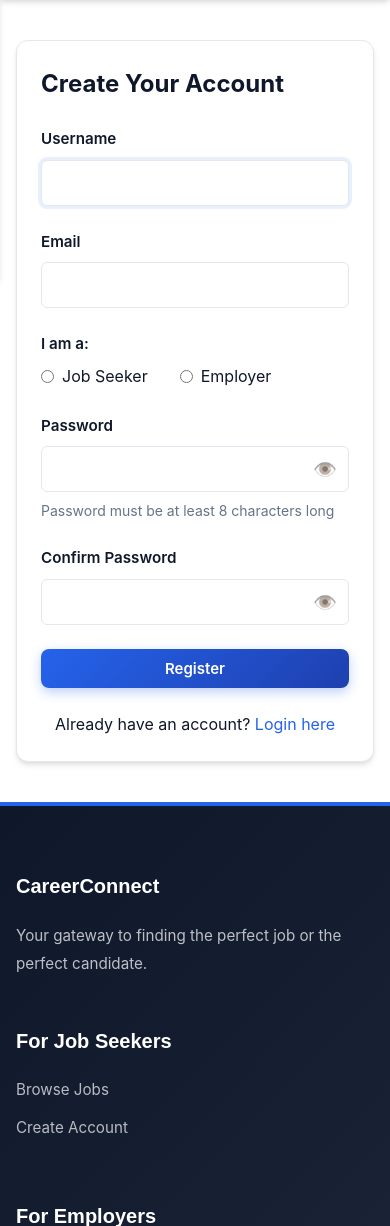
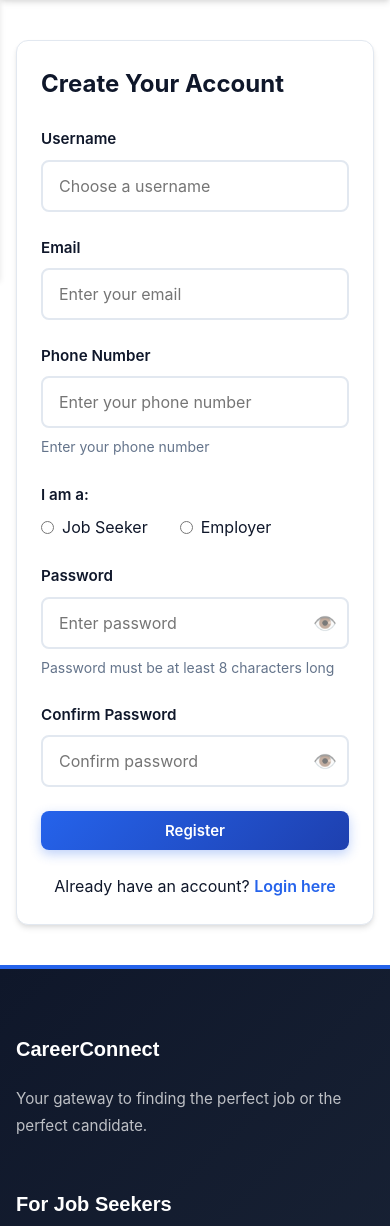
Before and after one commit to YeetusMaxima/CareerConnect, a Django app: page /register/ in a window 390 px wide. Shown: the part 112-1338 px from the top of the page. Run offline with Django 5.2, Linux system fonts and the light colour scheme.

Commit message:
added phone input to register

```diff
--- a/jobs/forms.py
+++ b/jobs/forms.py
@@ -6,7 +6,25 @@
 
 class UserRegistrationForm(UserCreationForm):
     """User registration form with user type selection"""
-    email = forms.EmailField(required=True)
+    email = forms.EmailField(
+        required=True,
+        widget=forms.EmailInput(attrs={
+            'class': 'form-input',
+            'placeholder': 'Enter your email'
+        })
+    )
+
+    # ✅ ADDED: Phone number field
+    phone = forms.CharField(
+        max_length=15,
+        required=False,  # Optional field
+        widget=forms.TextInput(attrs={
+            'class': 'form-input',
+            'placeholder': 'Enter your phone number',
+            'type': 'tel'
+        })
+    )
+
     user_type = forms.ChoiceField(
         choices=UserProfile.USER_TYPES,
         widget=forms.RadioSelect,
@@ -15,7 +33,24 @@
 
     class Meta:
         model = User
-        fields = ['username', 'email', 'password1', 'password2', 'user_type']
+        fields = ['username', 'email', 'phone', 'password1', 'password2']  # ✅ Added 'phone'
+        widgets = {
+            'username': forms.TextInput(attrs={
+                'class': 'form-input',
+                'placeholder': 'Choose a username'
+            }),
+        }
+
+    def __init__(self, *args, **kwargs):
+        super().__init__(*args, **kwargs)
+        self.fields['password1'].widget.attrs.update({
+            'class': 'form-input',
+            'placeholder': 'Enter password'
+        })
+        self.fields['password2'].widget.attrs.update({
+            'class': 'form-input',
+            'placeholder': 'Confirm password'
+        })
 
 
 class JobSeekerProfileForm(forms.ModelForm):
--- a/jobs/templates/register.html
+++ b/jobs/templates/register.html
@@ -3,6 +3,7 @@
 {% block title %}Register - CareerConnect{% endblock %}
 
 {% block content %}
+<main>
     <section class="py-4">
         <div class="container">
             <div class="card" style="max-width: 600px; margin: 0 auto;">
@@ -12,30 +13,42 @@
                     {% csrf_token %}
 
                     <div class="form-group">
-                    <label for="{{ form.username.id_for_label }}" class="form-label">Username</label>
-                    {{ form.username }}
+                        <label for="id_username" class="form-label">Username</label>
+                        <input type="text" name="username" id="id_username" class="form-input" placeholder="Choose a username" required value="{{ form.username.value|default:'' }}">
                         {% if form.username.errors %}
                             <div class="form-error">{{ form.username.errors.0 }}</div>
                         {% endif %}
                     </div>
 
                     <div class="form-group">
-                    <label for="{{ form.email.id_for_label }}" class="form-label">Email</label>
-                    {{ form.email }}
+                        <label for="id_email" class="form-label">Email</label>
+                        <input type="email" name="email" id="id_email" class="form-input" placeholder="Enter your email" required value="{{ form.email.value|default:'' }}">
                         {% if form.email.errors %}
                             <div class="form-error">{{ form.email.errors.0 }}</div>
                         {% endif %}
                     </div>
 
+                    <!-- Phone Number Field -->
+                    <div class="form-group">
+                        <label for="id_phone" class="form-label">Phone Number</label>
+                        <input type="tel" name="phone" id="id_phone" class="form-input" placeholder="Enter your phone number" value="{{ form.phone.value|default:'' }}">
+                        {% if form.phone.errors %}
+                            <div class="form-error">{{ form.phone.errors.0 }}</div>
+                        {% endif %}
+                        <small class="form-help">Enter your phone number</small>
+                    </div>
+
                     <div class="form-group">
                         <label class="form-label">I am a:</label>
                         <div style="display: flex; gap: 2rem; margin-top: 0.5rem;">
-                        {% for value, label in form.user_type.field.choices %}
                             <label style="display: flex; align-items: center; gap: 0.5rem; cursor: pointer;">
-                                <input type="radio" name="user_type" value="{{ value }}" required>
-                                <span>{{ label }}</span>
+                                <input type="radio" name="user_type" value="seeker" required>
+                                <span>Job Seeker</span>
                             </label>
-                        {% endfor %}
+                            <label style="display: flex; align-items: center; gap: 0.5rem; cursor: pointer;">
+                                <input type="radio" name="user_type" value="employer" required>
+                                <span>Employer</span>
+                            </label>
                         </div>
                         {% if form.user_type.errors %}
                             <div class="form-error">{{ form.user_type.errors.0 }}</div>
@@ -43,8 +56,8 @@
                     </div>
 
                     <div class="form-group">
-                    <label for="{{ form.password1.id_for_label }}" class="form-label">Password</label>
-                    {{ form.password1 }}
+                        <label for="id_password1" class="form-label">Password</label>
+                        <input type="password" name="password1" id="id_password1" class="form-input" placeholder="Enter password" required>
                         {% if form.password1.errors %}
                             <div class="form-error">{{ form.password1.errors.0 }}</div>
                         {% endif %}
@@ -52,8 +65,8 @@
                     </div>
 
                     <div class="form-group">
-                    <label for="{{ form.password2.id_for_label }}" class="form-label">Confirm Password</label>
-                    {{ form.password2 }}
+                        <label for="id_password2" class="form-label">Confirm Password</label>
+                        <input type="password" name="password2" id="id_password2" class="form-input" placeholder="Confirm password" required>
                         {% if form.password2.errors %}
                             <div class="form-error">{{ form.password2.errors.0 }}</div>
                         {% endif %}
@@ -63,21 +76,10 @@
                 </form>
 
                 <div class="mt-3 text-center">
-                <p>Already have an account? <a href="{% url 'jobs:login' %}" style="color: var(--primary-color);">Login here</a></p>
+                    <p>Already have an account? <a href="{% url 'jobs:login' %}" style="color: var(--primary-color); font-weight: 600;">Login here</a></p>
                 </div>
             </div>
         </div>
     </section>
-
-<style>
-    input[type="text"],
-    input[type="email"],
-    input[type="password"] {
-        width: 100%;
-        padding: 0.75rem;
-        border: 1px solid var(--border-color);
-        border-radius: 6px;
-        font-size: 1rem;
-    }
-</style>
+</main>
 {% endblock %}
--- a/jobs/views.py
+++ b/jobs/views.py
@@ -60,7 +60,15 @@
         if form.is_valid():
             user = form.save()
             user_type = form.cleaned_data.get('user_type')
-            UserProfile.objects.create(user=user, user_type=user_type)
+            phone = form.cleaned_data.get('phone')  # ✅ ADDED: Get phone from form
+
+            # ✅ UPDATED: Save phone to profile
+            UserProfile.objects.create(
+                user=user,
+                user_type=user_type,
+                phone=phone  # ✅ ADDED: Save phone
+            )
+
             messages.success(request, 'Account created successfully! Please log in.')
             return redirect('jobs:login')
     else:
```
Also changed, not shown: db.sqlite3. Lines whose indentation alone changed are shown as unchanged.
